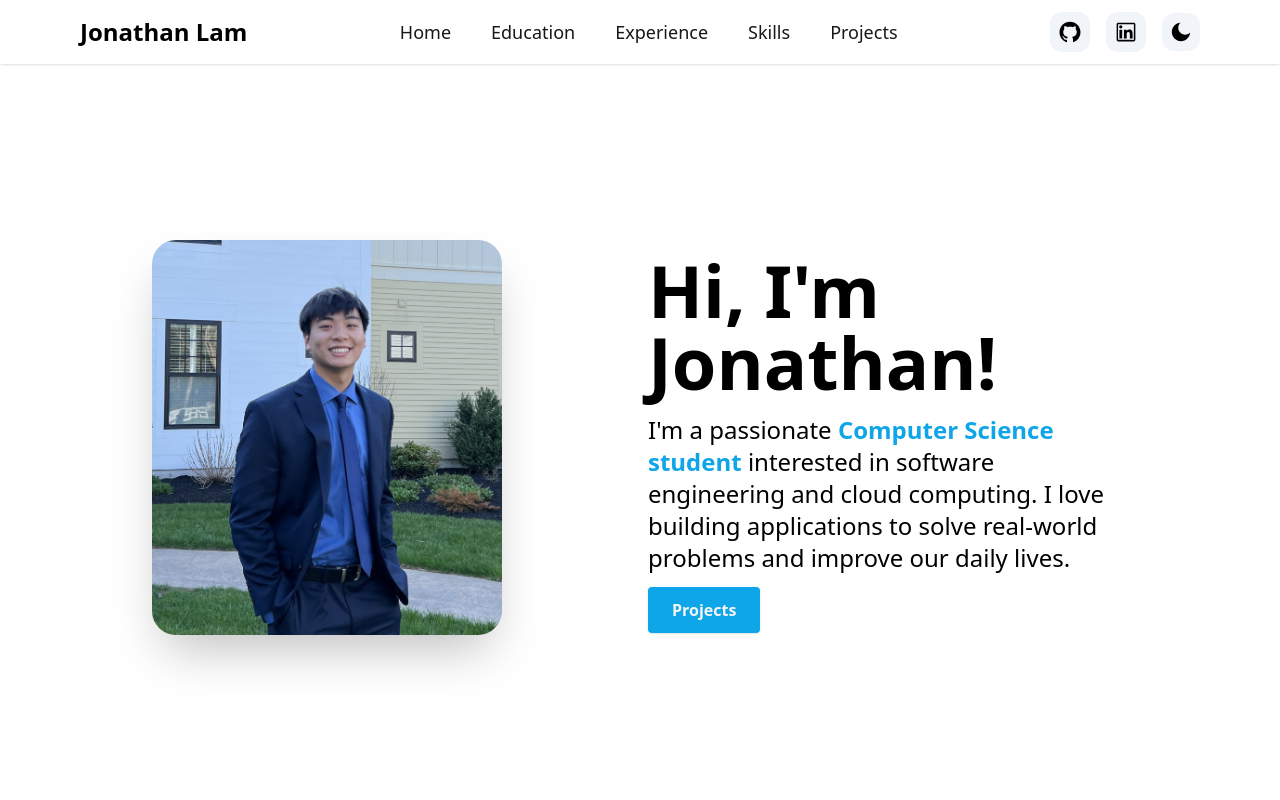
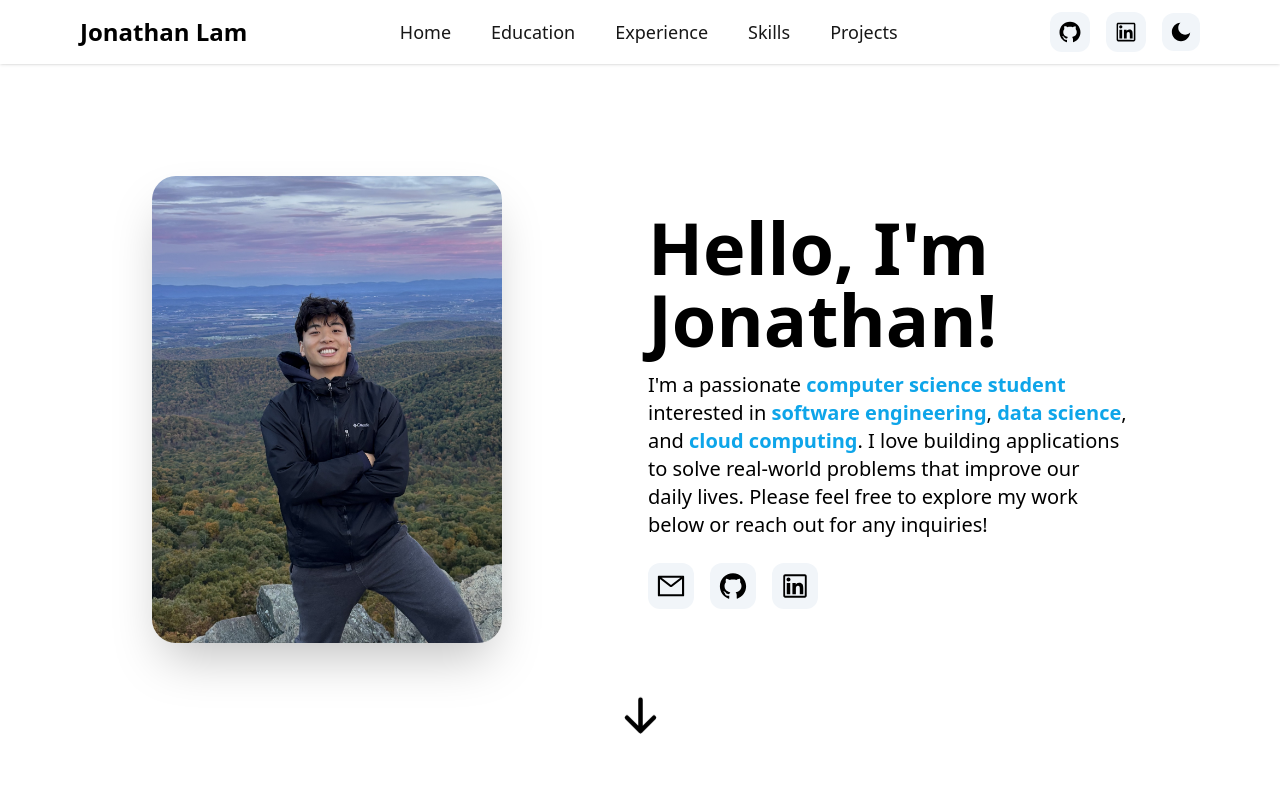
Before and after one commit to Jonuhthan/portfolio-website-v2, a Next.js app: page / in a window 1280 px wide. Shown: the top 800 px of the page. Built offline with nearby package versions, Linux system fonts and the light colour scheme.

Commit message:
Updated hero page, added social buttons

```diff
--- a/app/page.tsx
+++ b/app/page.tsx
@@ -5,7 +5,7 @@ import Projects from "../components/Projects";
 
 export const metadata = {
   link: "/favicon.ico",
-  title: "Jonathan Lam",
+  title: "Jonathan Lam's Portfolio",
   description: "My personal portfolio page!",
 }
 
--- a/components/Hero.tsx
+++ b/components/Hero.tsx
@@ -4,37 +4,70 @@ import React from 'react'
 import Image from 'next/image';
 import { Link } from "react-scroll/modules";
 import { HiArrowDown } from "react-icons/hi"
+import { AiOutlineGithub, AiOutlineLinkedin, AiOutlineMail } from "react-icons/ai";
 
 const Hero = () => {
   return (
-    <section id='home'>
-        <div className="flex flex-col text-center items-center justify-center animate-fadeIn animation-delay-4 my-10 py-16 sm:py-32 md:py-48 md:flex-row md:space-x-4 md:text-left">
+    <section id='home' className='min-h-screen flex flex-col gap-10 items-center justify-center pt-24'>
+        {/* container for entire hero section content */}
+        <div className="flex flex-col text-center items-center justify-center animate-fadeIn animation-delay-4 md:flex-row md:space-x-4 md:text-left">
+
+            {/* container for profile picture */}
             <div className="md:mt-2 md:w-1/2">
                 <Image className='rounded-3xl shadow-2xl' src="/profile.jpg" alt="missing" width={350} height={350}/>
             </div>
+
             <div className='md:mt-2 md:w-1/2'>
-                <h1 className='font-bold text-5xl mt-6 md:text-7xl md:mt-0'>Hi, I&#39;m Jonathan!</h1>
-                <p className="text-lg mt-4 mb-6 md:text-2xl">
+                <h1 className='font-bold text-5xl mt-6 md:text-7xl md:mt-0'>Hello, I&#39;m Jonathan!</h1>
+                <p className="text-lg mt-4 mb-6 md:text-xl">
                     I&#39;m a passionate {" "}
                     <span className='font-semibold text-sky-500'>
-                    Computer Science student {" "}
+                    computer science student {" "}
                     </span>
-                    interested in software engineering and cloud computing. I love building applications to solve real-world problems and improve our daily lives.
+                    interested in {" "}
+                    <span className='font-semibold text-sky-500'>
+                    software engineering
+                    </span>
+                    , {" "}
+                    <span className='font-semibold text-sky-500'>
+                    data science
+                    </span>
+                    , and {" "}
+                    <span className='font-semibold text-sky-500'>
+                    cloud computing
+                    </span>
+                    . I love building applications to solve real-world problems that improve our daily lives. Please feel free to explore my work below or reach out for any inquiries!
                 </p>
-                <Link
-                    to="projects"
-                    className="text-neutral-100 font-semibold px-6 py-3 bg-sky-500 rounded shadow hover:bg-sky-700"
-                    activeClass="active"
-                    spy={true}
-                    smooth={true}
-                    offset={-100}
-                    duration={500}
-                >
-                    Projects
-                </Link>
+
+                {/* row of buttons for each social */}
+                <div className='w-full flex flex-row gap-4 items-center justify-center md:justify-start'>
+                    {/* mail icon */}
+                    <a
+                        href='mailto:jonhaolam@gmail.com'
+                        className="hover:text-neutral-500 bg-slate-100 p-2 rounded-xl"
+                    >
+                        <AiOutlineMail size={30} color='black' />
+                    </a>
+                    {/* github */}
+                    <a
+                        href='https://github.com/Jonuhthan'
+                        className='hover:text-neutral-500 bg-slate-100 p-2 rounded-xl'
+                    >
+                        <AiOutlineGithub size={30} color='black' />
+                    </a>
+                    {/* linkedin */}
+                    <a
+                        href='https://www.linkedin.com/in/jonathanlam2'
+                        className='hover:text-neutral-500 bg-slate-100 p-2 rounded-xl'
+                    >
+                        <AiOutlineLinkedin size={30} color='black' />
+                    </a>
+                </div>
+
             </div>
         </div>
 
+        {/* arrow icon leading to education */}
         <div className="flex flex-row items-center text-center justify-center ">
             <Link
                 to="about"
```
Also changed, not shown: public/profile.jpg.
